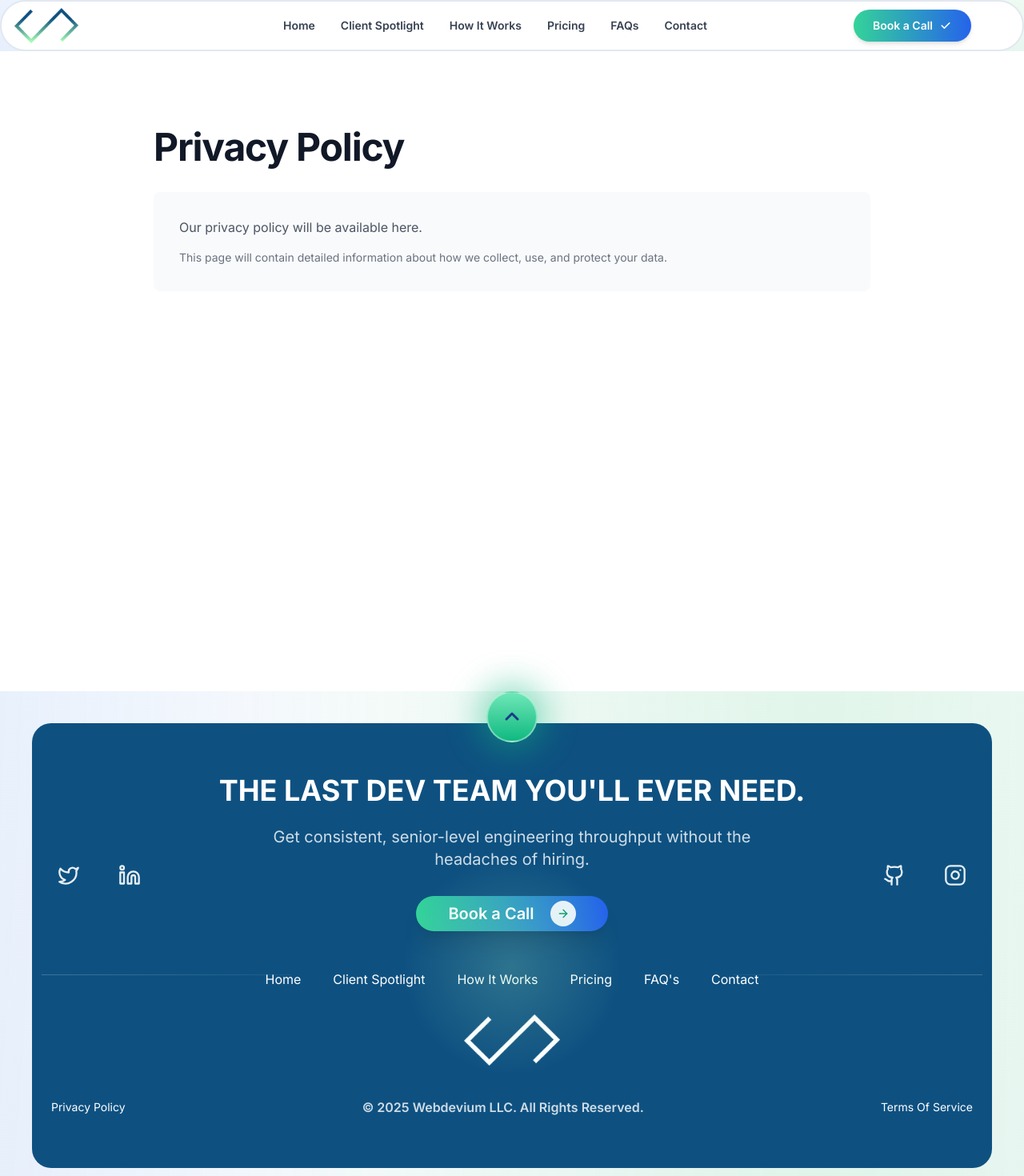
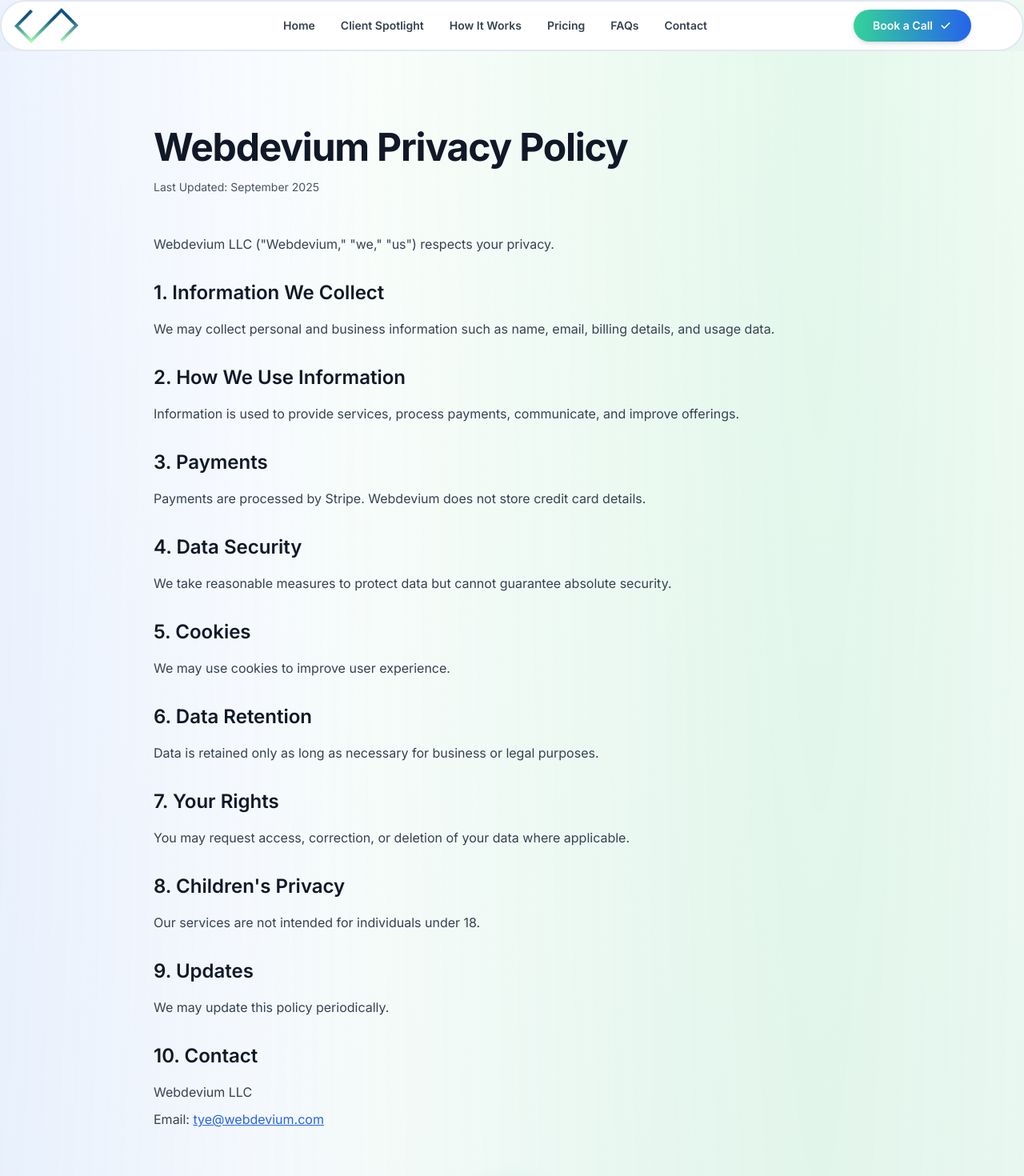
Before and after one commit to JamesWebDevium1/Webdevium-marketing, a Next.js app: page /privacy in a window 1280 px wide. Shown: the top 1470 px of the page at 80% size. Built offline with nearby package versions, Linux system fonts and the light colour scheme; no server answers.

Commit message:
add privacy and policy

```diff
--- a/app/(marketing)/privacy/page.tsx
+++ b/app/(marketing)/privacy/page.tsx
@@ -1,22 +1,126 @@
+import type { Metadata } from 'next';
+
+export const metadata: Metadata = {
+  title: 'Privacy Policy',
+  description: 'Privacy policy for Webdevium subscription-based software development services.',
+};
+
 export default function PrivacyPage() {
   return (
-    <div className="min-h-screen bg-white">
-      <div className="py-24 bg-white">
-        <div className="container mx-auto px-4">
-          <div className="max-w-4xl mx-auto">
-            <h1 className="text-4xl font-bold tracking-tight text-gray-900 sm:text-5xl mb-8">
-              Privacy Policy
-            </h1>
+    <div className="py-24">
+      <div className="container mx-auto px-4">
+        <div className="max-w-4xl mx-auto">
+          <h1 className="text-4xl font-bold tracking-tight text-gray-900 sm:text-5xl mb-4">
+            Webdevium Privacy Policy
+          </h1>
+          <p className="text-gray-600 mb-12 text-sm">
+            Last Updated: September 2025
+          </p>
 
-            <div className="prose prose-lg max-w-none">
-              <div className="bg-gray-50 rounded-lg p-8">
-                <p className="text-gray-600 mb-4">
-                  Our privacy policy will be available here.
+          <div className="prose prose-lg max-w-none">
+            <div className="space-y-8">
+              <p className="text-gray-700 leading-relaxed">
+                Webdevium LLC (&quot;Webdevium,&quot; &quot;we,&quot; &quot;us&quot;) respects your privacy.
+              </p>
+
+              <section className="space-y-4">
+                <h2 className="text-2xl font-semibold text-gray-900 mt-8 mb-4">
+                  1. Information We Collect
+                </h2>
+                <p className="text-gray-700 leading-relaxed">
+                  We may collect personal and business information such as name, email, billing details, and usage data.
                 </p>
-                <p className="text-sm text-gray-500">
-                  This page will contain detailed information about how we collect, use, and protect your data.
+              </section>
+
+              <section className="space-y-4">
+                <h2 className="text-2xl font-semibold text-gray-900 mt-8 mb-4">
+                  2. How We Use Information
+                </h2>
+                <p className="text-gray-700 leading-relaxed">
+                  Information is used to provide services, process payments, communicate, and improve offerings.
                 </p>
-              </div>
+              </section>
+
+              <section className="space-y-4">
+                <h2 className="text-2xl font-semibold text-gray-900 mt-8 mb-4">
+                  3. Payments
+                </h2>
+                <p className="text-gray-700 leading-relaxed">
+                  Payments are processed by Stripe. Webdevium does not store credit card details.
+                </p>
+              </section>
+
+              <section className="space-y-4">
+                <h2 className="text-2xl font-semibold text-gray-900 mt-8 mb-4">
+                  4. Data Security
+                </h2>
+                <p className="text-gray-700 leading-relaxed">
+                  We take reasonable measures to protect data but cannot guarantee absolute security.
+                </p>
+              </section>
+
+              <section className="space-y-4">
+                <h2 className="text-2xl font-semibold text-gray-900 mt-8 mb-4">
+                  5. Cookies
+                </h2>
+                <p className="text-gray-700 leading-relaxed">
+                  We may use cookies to improve user experience.
+                </p>
+              </section>
+
+              <section className="space-y-4">
+                <h2 className="text-2xl font-semibold text-gray-900 mt-8 mb-4">
+                  6. Data Retention
+                </h2>
+                <p className="text-gray-700 leading-relaxed">
+                  Data is retained only as long as necessary for business or legal purposes.
+                </p>
+              </section>
+
+              <section className="space-y-4">
+                <h2 className="text-2xl font-semibold text-gray-900 mt-8 mb-4">
+                  7. Your Rights
+                </h2>
+                <p className="text-gray-700 leading-relaxed">
+                  You may request access, correction, or deletion of your data where applicable.
+                </p>
+              </section>
+
+              <section className="space-y-4">
+                <h2 className="text-2xl font-semibold text-gray-900 mt-8 mb-4">
+                  8. Children&apos;s Privacy
+                </h2>
+                <p className="text-gray-700 leading-relaxed">
+                  Our services are not intended for individuals under 18.
+                </p>
+              </section>
+
+              <section className="space-y-4">
+                <h2 className="text-2xl font-semibold text-gray-900 mt-8 mb-4">
+                  9. Updates
+                </h2>
+                <p className="text-gray-700 leading-relaxed">
+                  We may update this policy periodically.
+                </p>
+              </section>
+
+              <section className="space-y-4">
+                <h2 className="text-2xl font-semibold text-gray-900 mt-8 mb-4">
+                  10. Contact
+                </h2>
+                <div className="text-gray-700 leading-relaxed">
+                  <p className="mb-2">Webdevium LLC</p>
+                  <p>
+                    Email:{' '}
+                    <a
+                      href="mailto:tye@webdevium.com"
+                      className="text-blue-600 hover:text-blue-900 underline transition-colors"
+                    >
+                      tye@webdevium.com
+                    </a>
+                  </p>
+                </div>
+              </section>
             </div>
           </div>
         </div>
```
